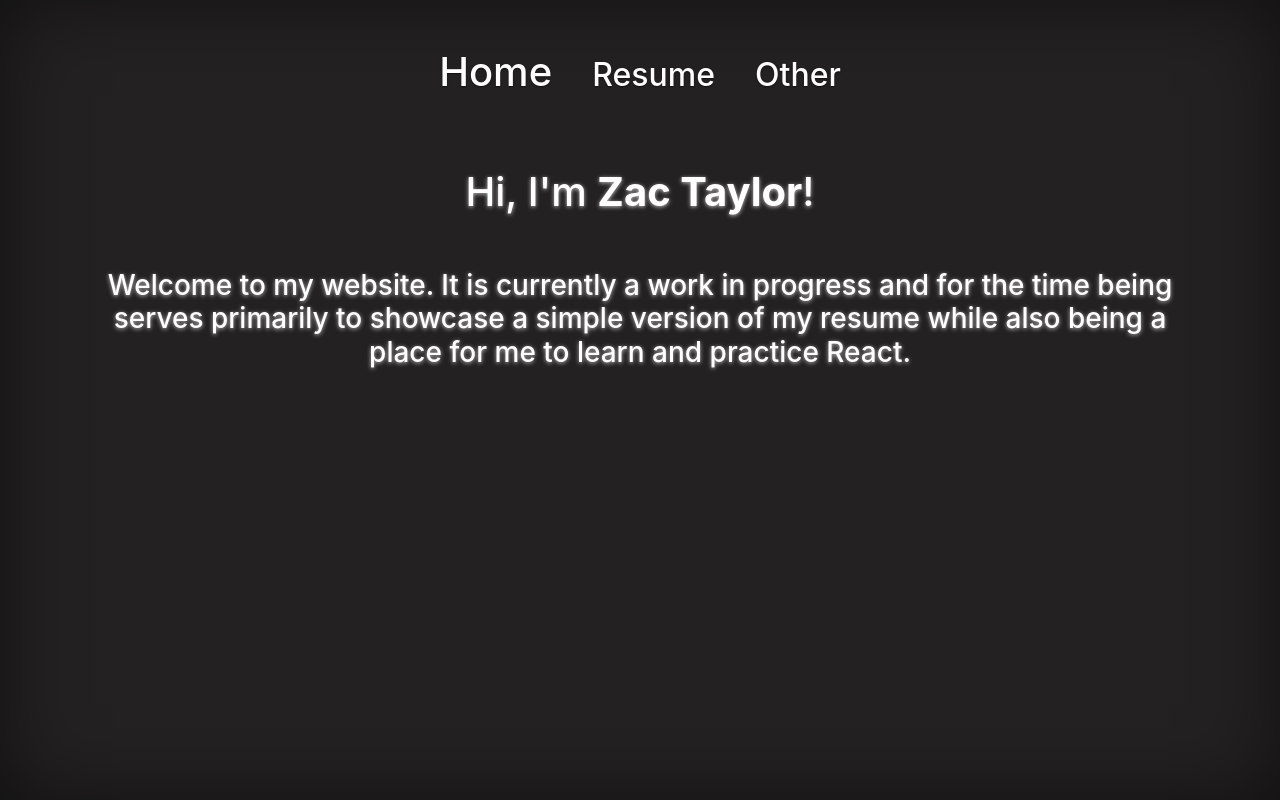
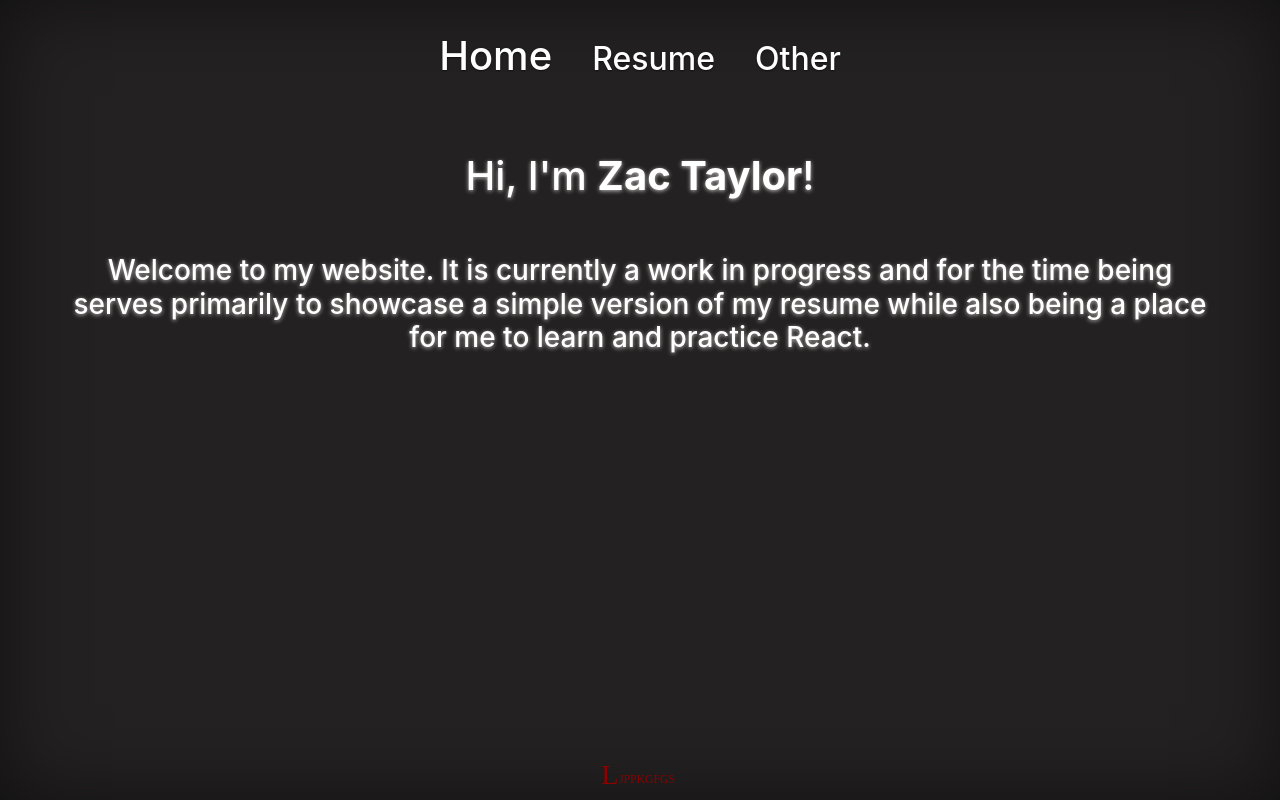
Before and after one commit to ZacASTaylor/zacastaylor.github.io, a React app: page /#/ in a window 1280 px wide. Built offline with nearby package versions, Linux system fonts and the light colour scheme.

Commit message:
Moved src to public for github.io

```diff
--- a/src/App.tsx
+++ b/public/App.tsx
@@ -11,7 +11,7 @@ import Other from './components/Other'
 function App() {
     return (
         <Router>
-            <div className="main-container d-flex w-100 h-100 p-3 mx-auto flex-column">
+            <div className="main-container d-flex w-100 h-100 mx-auto flex-column" style={{paddingBottom: "10em"}}>
                 <Header/>
                 <Route exact path='/'
                        component={Home}
--- a/src/components/Resume.js
+++ b/public/components/Resume.js
@@ -68,7 +68,7 @@ class Resume extends React.Component {
         const {languages, frameworks} = this.state;
 
         return (
-            <div id="resume-paper" className="p-5">
+            <div id="resume-paper">
 
                 <div className="resume-text">
 
--- a/src/index.html
+++ b/public/index.html
@@ -13,7 +13,6 @@
 
 <body class="dark-mode text-center">
 <div id="app" class="w-100"></div>
-<!-- <img id="lj-svg" src="../public/ljppkgfgs.svg" alt="Ljppkgfgs"/> -->
 </body>
-
+<img id="lj-svg" src="../public/ljppkgfgs.svg" alt="Ljppkgfgs"/>
 </html>
--- a/public/style.css
+++ b/public/style.css
@@ -33,6 +33,7 @@ body {
 
 .main-container {
     max-width: 72em;
+    padding: 0;
 }
 
 /* Resume */
@@ -40,6 +41,7 @@ body {
     -webkit-box-shadow: -4px -4px 5px 2px #3d3d3d;
     box-shadow: -4px -4px 5px 2px #3d3d3d;
     background: #FFFFFF;
+    padding: 0;
 }
 
 #resume-name{
--- a/webpack.config.js
+++ b/webpack.config.js
@@ -6,7 +6,7 @@ const CopyWebpackPlugin = require('copy-webpack-plugin');
 
 module.exports = {
     devtool: 'source-map',
-    entry: "./src/index.js",
+    entry: "./public/index.js",
     output: {
         path: path.join(__dirname, "/dist"),
         filename: "index_bundle.js",
@@ -47,7 +47,7 @@ module.exports = {
         new HtmlWebPackPlugin({
             hash: true,
             filename: "index.html",  //target html
-            template: "./src/index.html" //source html
+            template: "./public/index.html" //source html
         }),
         new ExtractTextPlugin({filename: 'css/style.css'}),
         new CopyWebpackPlugin({
```
Also changed, not shown: public/components/Header.js (renamed from src/components/Header.js), public/components/Home.js (renamed from src/components/Home.js), public/components/Other.js (renamed from src/components/Other.js), public/components/ResumeItem.js (renamed from src/components/ResumeItem.js), public/index.js (renamed from src/index.js).
